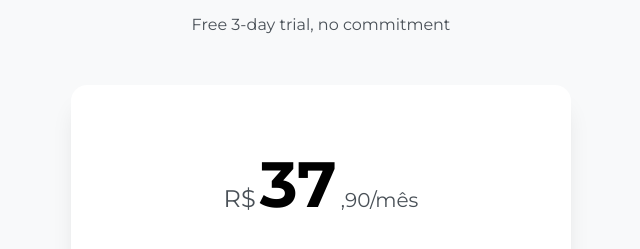
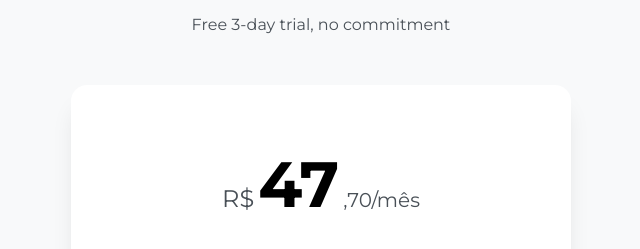
Before and after one commit to mvpsolutions/agendabee-landing-page, a plain HTML site: page en/index.html in a window 1280 px wide. Shown: the part 3860-4109 px from the top of the page, 319-959 px from the left. Drawn offline with Linux system fonts and the light colour scheme.

Commit message:
refactor: alterando o valor da mensalidade

```diff
--- a/en/index.html
+++ b/en/index.html
@@ -92,7 +92,7 @@
                         "name": "Monthly Subscription",
                         "url": "https://nuvemshop.com.br/loja-aplicativos-nuvem/agendabee",
                         "priceCurrency": "BRL",
-                        "price": "37.90",
+                        "price": "47.70",
                         "availability": "https://schema.org/InStock",
                         "itemCondition": "https://schema.org/NewCondition",
                         "priceValidUntil": "2026-12-31"
@@ -508,8 +508,8 @@
                 <div class="pricing-header">
                     <div class="price">
                         <span class="currency">R$</span>
-                        <span class="amount">37</span>
-                        <span class="period">,90/mês</span>
+                        <span class="amount">47</span>
+                        <span class="period">,70/mês</span>
                     </div>
                     <div class="trial-badge">
                         <i class="fas fa-gift"></i>
```
Also changed, not shown: es/index.html (+3 -3 lines), index.html (+3 -3 lines).
